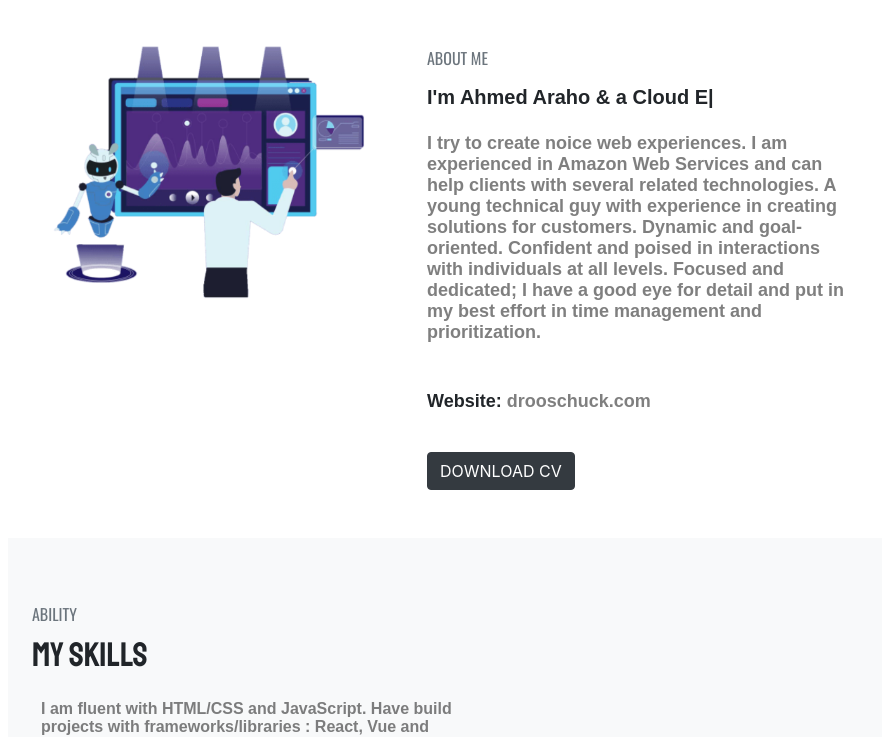
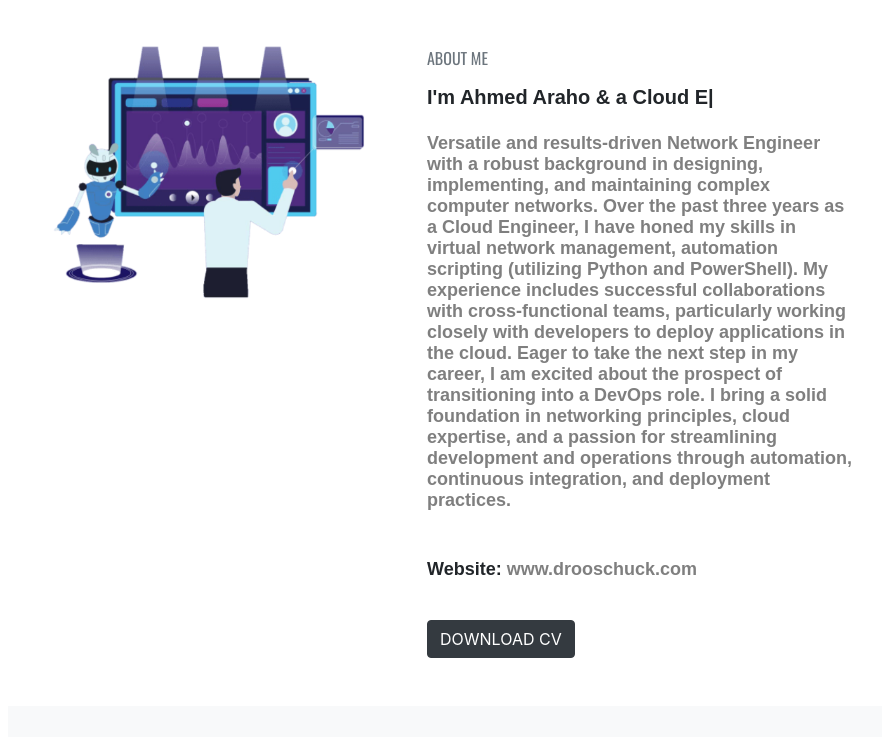
Before and after one commit to aa-cloudengineer/AWS-CV-Challenage-S3, a plain HTML site: page website/index.html in a window 1280 px wide. Shown: the part 980-1717 px from the top of the page, without its empty margins (312-1194 px from the left). Drawn offline with nearby package versions, Linux system fonts and the light colour scheme; no server answers; a web font is replaced by a local one.

Commit message:
ud191223

```diff
--- a/website/index.html
+++ b/website/index.html
@@ -73,16 +73,17 @@
                             <h6 class="text-uppercase font-os font-size-16 text-muted">About Me</h6>
                             <h5 class="font-ram font-size-20 py-2">I'm Ahmed Araho & a <span id="typed_2"></span></h5>
                             <p class="font-ram text-black-50 py-2">
-                                I try to create noice web experiences. I am experienced in Amazon Web Services and can
-                                help clients with several related technologies. A young technical guy with experience in
-                                creating solutions for customers. Dynamic and goal-oriented. Confident and poised in
-                                interactions with individuals at all levels. Focused and dedicated; I have a good eye
-                                for detail and put in my best effort in time management and prioritization.
-                            </p>
+                                Versatile and results-driven Network Engineer with a robust background in designing, implementing, and maintaining complex computer networks.
+                                Over the past three years as a Cloud Engineer, I have honed my skills in virtual network management, automation scripting (utilizing Python and PowerShell).
+                                My experience includes successful collaborations with cross-functional teams, particularly working closely with developers to deploy applications in the cloud.
+
+                                Eager to take the next step in my career, I am excited about the prospect of transitioning into a DevOps role.
+                                I bring a solid foundation in networking principles, cloud expertise, and a passion for streamlining development and operations through automation,
+                                continuous integration, and deployment practices.
                             <div class="d-flex flex-row flex-wrap justify-content-between py-4">
                                 <div class="d-flex flex-column">
                                     <p class="font-ram"><b>Website: </b><span
-                                            class="text-black-50">drooschuck.com</span></p>
+                                            class="text-black-50">www.drooschuck.com</span></p>
                                 </div>
                             </div>
                             <button type="submit" onclick="window.open('./assets/AACloudEngineer23.pdf')"
```
